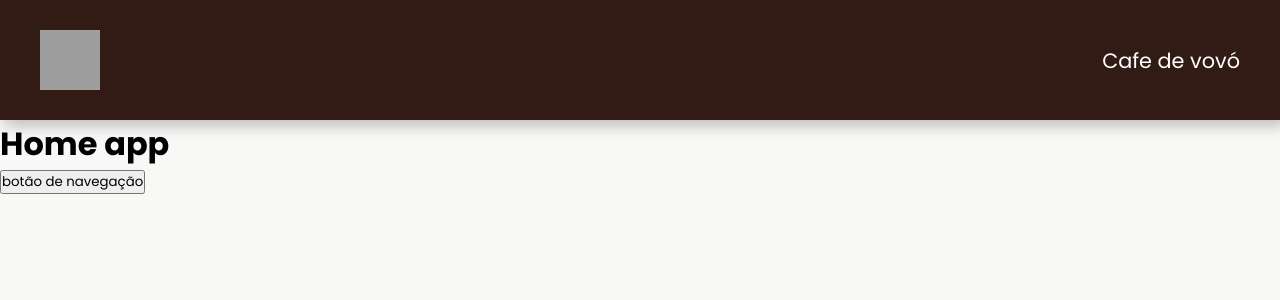
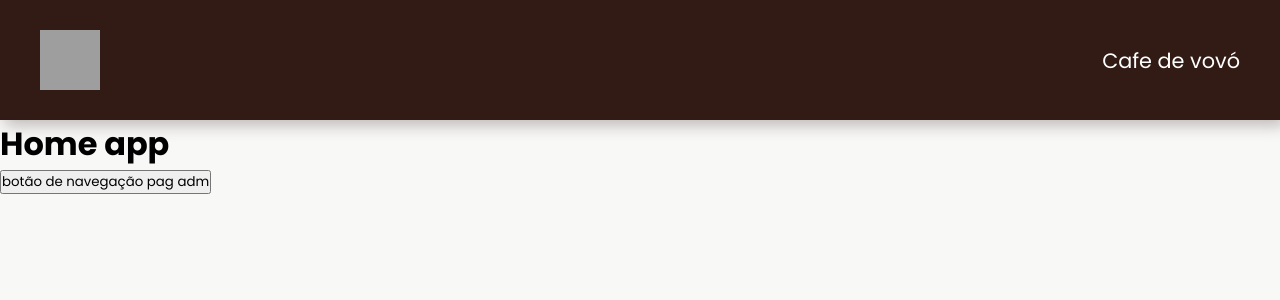
Before and after one commit to FatecFranca/DSM-PI3-G01-2026-2, a React app in the folder frontend/: page / in a window 1280 px wide. Shown: the top 300 px of the page. Built offline with nearby package versions, Linux system fonts and the light colour scheme; grey boxes are pictures that could not be loaded; the HTML template or start-up script is replaced by a standard one; a web font is replaced by a local one.

Commit message:
refactor(pages): renomeia Home para Menu na seção administrativa

```diff
--- a/frontend/src/pages/cliente/Home.jsx
+++ b/frontend/src/pages/cliente/Home.jsx
@@ -14,7 +14,7 @@ function Home(){
         <div>
             <Header/>
             <h1>Home app</h1>
-            <button onClick={()=> navigate('/cardapio')}>botão de navegação</button>
+            <button onClick={()=> navigate('/preferencias')}>botão de navegação pag adm</button>
         </div>
     )
 
```
